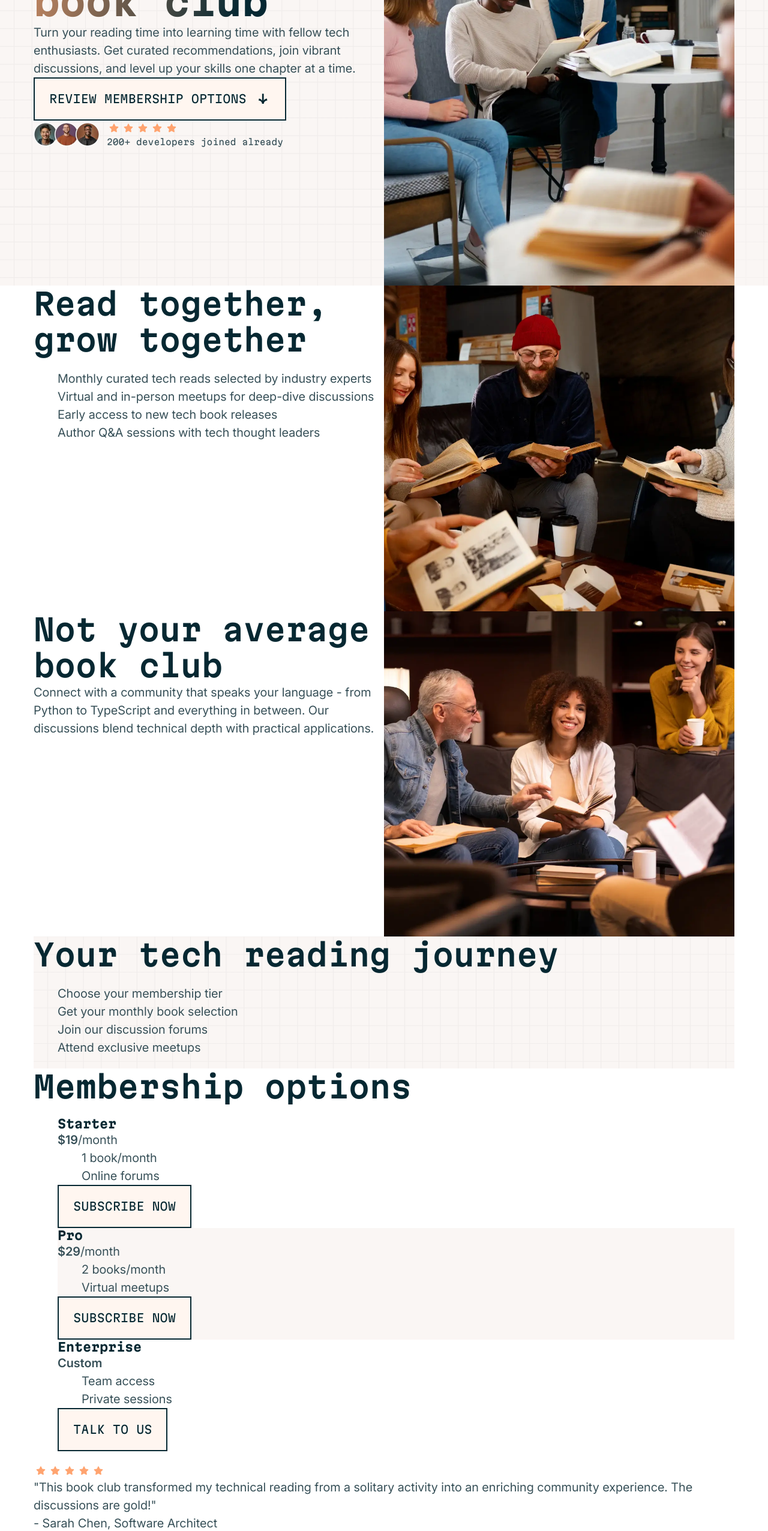
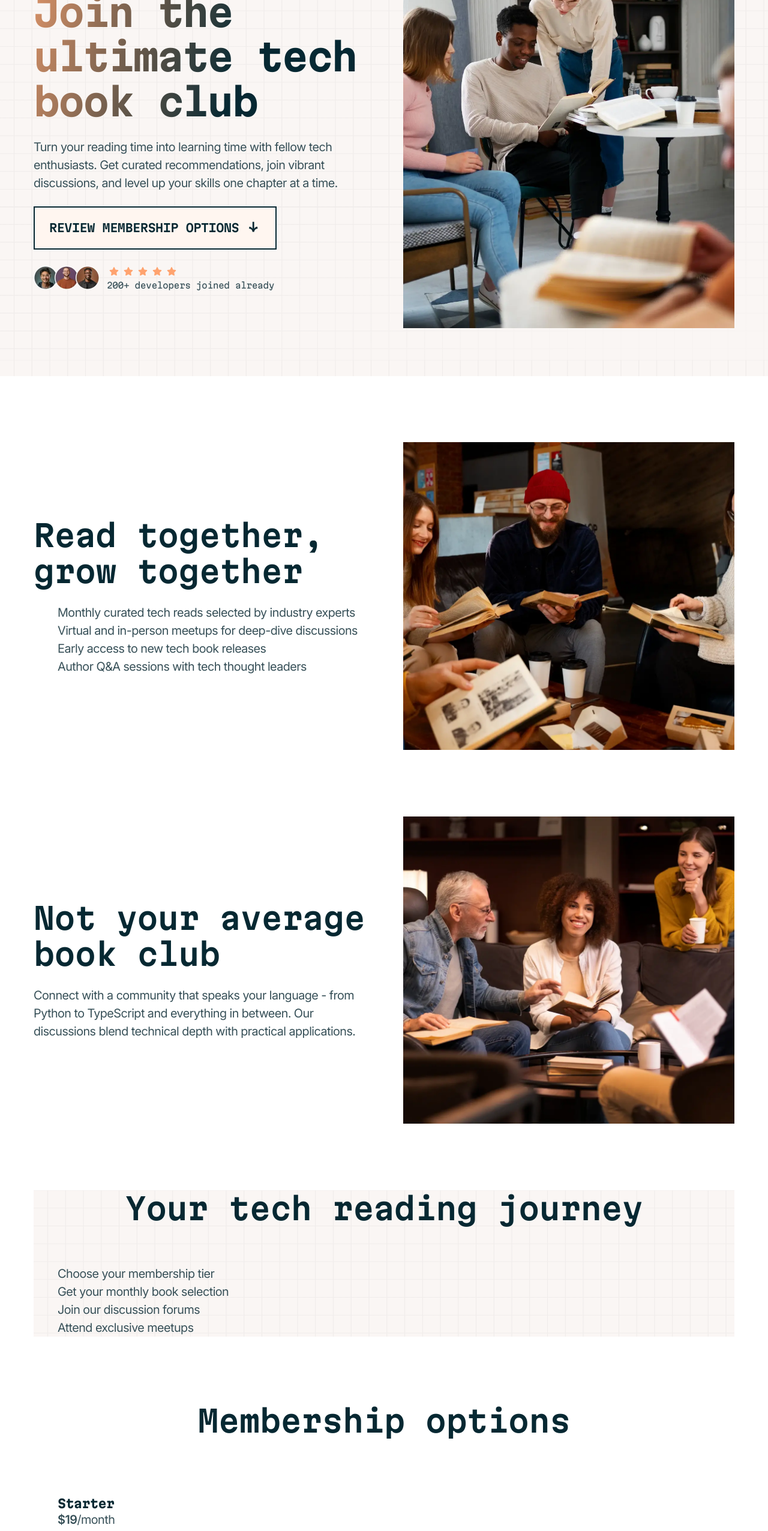
Before and after one commit to Frontend-Mentor-Project-Solutions/tech-book-club-landing-page, a plain HTML site: page index.html in a window 1280 px wide. Shown: the part 220-2772 px from the top of the page at 60% size. Drawn offline with Linux system fonts and the light colour scheme.

Commit message:
setup flow, footer layout

```diff
--- a/index.html
+++ b/index.html
@@ -16,24 +16,30 @@
     <title>Frontend Mentor | Tech book club</title>
   </head>
   <body>
+    <div data-flow="page">
       <div class="content-grid" data-bg="featured" data-bg-pattern="grid">
         <header>
           <img src="assets/images/logo.svg" alt="tech book club logo" />
         </header>
 
-      <section class="sidebar">
-        <div class="section-content">
+        <section class="sidebar hero">
+          <div data-flow="section-small">
             <h1>Join the ultimate tech book club</h1>
 
             <p>
               Turn your reading time into learning time with fellow tech
-            enthusiasts. Get curated recommendations, join vibrant discussions,
-            and level up your skills one chapter at a time.
+              enthusiasts. Get curated recommendations, join vibrant
+              discussions, and level up your skills one chapter at a time.
             </p>
 
             <a href="#" class="btn">
               <span>Review membership options</span>
-            <img src="assets/images/icon-arrow-down.svg" alt="" />
+              <svg width="24" height="25" fill="none" viewBox="0 0 24 25">
+                <path
+                  fill="currentColor"
+                  d="m3.96 14.956.72-3.12c1.224.12 2.328.504 3.264 1.2.936.696 1.584 1.512 1.896 2.496V3.676h2.76v11.856c.672-1.944 2.688-3.48 5.16-3.696l.72 3.12c-3.384.12-5.52 2.112-5.88 5.544H9.84c-.36-3.456-2.496-5.424-5.88-5.544Z"
+                />
+              </svg>
             </a>
 
             <div class="social-proof">
@@ -61,9 +67,9 @@
         </section>
       </div>
 
-    <main class="content-grid">
+      <main class="content-grid" data-flow="page">
         <section class="sidebar" data-layout="flipped">
-        <div class="section-content">
+          <div data-flow="section-small">
             <h2>Read together, grow together</h2>
 
             <ul>
@@ -81,12 +87,12 @@
         </section>
 
         <section class="sidebar">
-        <div class="section-content">
+          <div data-flow="section-small">
             <h2>Not your average book club</h2>
 
             <p>
-            Connect with a community that speaks your language - from Python to
-            TypeScript and everything in between. Our discussions blend
+              Connect with a community that speaks your language - from Python
+              to TypeScript and everything in between. Our discussions blend
               technical depth with practical applications.
             </p>
           </div>
@@ -97,8 +103,12 @@
           />
         </section>
 
-      <section data-bg="featured" data-bg-pattern="grid">
-        <h2>Your tech reading journey</h2>
+        <section
+          data-flow="section-large"
+          data-bg="featured"
+          data-bg-pattern="grid"
+        >
+          <h2 data-layout="center">Your tech reading journey</h2>
 
           <ol>
             <li>Choose your membership tier</li>
@@ -108,8 +118,8 @@
           </ol>
         </section>
 
-      <section>
-        <h2>Membership options</h2>
+        <section data-flow="section-large">
+          <h2 data-layout="center">Membership options</h2>
 
           <ul>
             <li>
@@ -122,7 +132,7 @@
                   <li>1 book/month</li>
                   <li>Online forums</li>
                 </ul>
-              <a href="#">Subscribe now</a>
+                <button>Subscribe now</button>
               </article>
             </li>
 
@@ -136,7 +146,7 @@
                   <li>2 books/month</li>
                   <li>Virtual meetups</li>
                 </ul>
-              <a href="#">Subscribe now</a>
+                <button>Subscribe now</button>
               </article>
             </li>
 
@@ -150,13 +160,13 @@
                   <li>Team access</li>
                   <li>Private sessions</li>
                 </ul>
-              <a href="#">Talk to us</a>
+                <button>Talk to us</button>
               </article>
             </li>
           </ul>
         </section>
 
-      <section>
+        <section data-layout="center" data-flow="section-small">
           <div class="stars">
             <img src="assets/images/icon-star.svg" alt="" />
             <img src="assets/images/icon-star.svg" alt="" />
@@ -170,18 +180,25 @@
             activity into an enriching community experience. The discussions are
             gold!"
           </blockquote>
-        <p>- Sarah Chen, Software Architect</p>
+          <p>Sarah Chen, Software Architect</p>
         </section>
       </main>
 
       <footer class="content-grid">
-      <div>
+        <div data-flow="section-small" data-layout="center">
           <h2>Ready to debug your reading list?</h2>
 
-        <a href="#" class="btn">
+          <a href="#" class="btn" data-bg="dark">
             <span>Review membership options</span>
-          <img src="assets/images/icon-arrow-up.svg" alt="" />
+
+            <svg width="24" height="25" fill="none" viewBox="0 0 24 25">
+              <path
+                fill="currentColor"
+                d="m3.96 8.742.72 3.12c1.224-.12 2.328-.504 3.264-1.2.936-.696 1.584-1.512 1.896-2.496v11.856h2.76V8.166c.672 1.944 2.688 3.48 5.16 3.696l.72-3.12c-3.384-.12-5.52-2.112-5.88-5.544H9.84c-.36 3.456-2.496 5.424-5.88 5.544Z"
+              />
+            </svg>
           </a>
+
           <div class="social-proof">
             <img
               src="assets/images/image-avatars.webp"
@@ -202,8 +219,8 @@
 
         <hr />
 
-      <div>
-        <p>© 2024 - Tech Book Club</p>
+        <div class="links">
+          <span>&copy; 2024 - Tech Book Club</span>
 
           <ul>
             <li>
@@ -213,11 +230,15 @@
             </li>
             <li>
               <a href="#">
-              <img src="assets/images/logo-linkedin.svg" alt="linkedin logo" />
+                <img
+                  src="assets/images/logo-linkedin.svg"
+                  alt="linkedin logo"
+                />
               </a>
             </li>
           </ul>
         </div>
       </footer>
+    </div>
   </body>
 </html>
--- a/styles.css
+++ b/styles.css
@@ -66,6 +66,7 @@ dd {
 ul,
 ol {
   list-style: none;
+  margin: 0;
 }
 
 /* Set core body defaults */
@@ -83,14 +84,6 @@ button,
 input,
 label {
   line-height: 1.2;
-}
-
-/* Balance text wrapping on headings */
-h1,
-h2,
-h3,
-h4 {
-  text-wrap: balance;
 }
 
 /* A elements that don't have a class get default styles */
@@ -149,8 +142,9 @@ select {
 
   /* Semantic tokens */
   --heading-text: var(--clr-neutral-900);
-  --heading-text-inverse-bg: var(--clr-neutral-100);
+  --heading-text-inverse: var(--clr-neutral-100);
   --body-text: var(--clr-neutral-700);
+  --body-text-inverse: var(--clr-neutral-0);
   --button-text: var(--clr-neutral-900);
   --dark-bg: var(--clr-neutral-900);
   --button-bg: var(--clr-light-salmon-50);
@@ -175,18 +169,21 @@ body {
   font-family: var(--ff-body);
   font-weight: 500;
   font-size: var(--fs-body-regular);
+  letter-spacing: -0.5px;
   color: var(--body-text);
 }
 
 h1,
 h2,
-h3 {
+h3,
+blockquote {
   font-family: var(--ff-heading);
   color: var(--heading-text);
 }
 
 h1 {
   font-size: var(--fs-heading-large);
+  letter-spacing: -2px;
   font-weight: 700;
   background-image: var(--gradient-text);
   background-clip: text;
@@ -200,6 +197,16 @@ h2 {
 
 h3 {
   font-size: var(--fs-heading-small);
+}
+
+blockquote {
+  font-size: var(--fs-body-large);
+  font-weight: 600;
+}
+
+hr {
+  width: 100%;
+  color: var(--clr-neutral-200);
 }
 
 /* layout */
@@ -224,27 +231,107 @@ h3 {
 }
 
 .sidebar {
+  --sidebar-gap: 4rem;
   display: grid;
   grid-template-columns: repeat(auto-fit, minmax(min(100%, 24rem), 1fr));
+  gap: var(--sidebar-gap);
+  place-items: center;
+}
+
+[data-flow="section-small"] > * + * {
+  margin-block-start: 1.5rem;
+}
+
+[data-flow="section-large"] > * + * {
+  margin-block-start: clamp(1.5rem, -0.706rem + 7.353vw, 4rem);
+}
+
+[data-flow="page"] > * + * {
+  margin-block-start: clamp(4rem, 2.25rem + 5.833vw, 7.5rem);
+}
+
+header {
+  padding-block-start: 2rem;
+}
+
+.hero {
+  padding-block-start: clamp(3rem, 2rem + 3.333vw, 5rem);
+  padding-block-end: 5rem;
+}
+
+footer {
+  background-color: var(--dark-bg);
+  background-image: url("assets/images/pattern-dark-bg.svg");
+  color: var(--body-text-inverse);
+  padding-block-start: clamp(3rem, 2rem + 3.333vw, 5rem);
+
+  h2 {
+    color: var(--heading-text-inverse);
+  }
+
+  hr {
+    color: var(--clr-neutral-700);
+    margin-block-start: 4rem;
+  }
+}
+
+.links {
+  display: flex;
+  flex-wrap: wrap;
+  gap: 1rem;
+  padding-block: 1.5rem;
+
+  span {
+    font-family: var(--ff-heading);
+    font-size: var(--fs-body-xsmall);
+    flex-basis: 0;
+    flex-grow: 999;
+    min-inline-size: 80%;
+    /* TODO: text align center when container wraps */
+  }
+
+  ul {
+    display: inherit;
+    align-items: center;
+    gap: 1.5rem;
+    padding: 0;
+    margin-inline: auto;
+  }
+}
+
+[data-layout="center"] {
+  text-align: center;
+  display: flex;
+  flex-flow: column;
+  align-items: center;
 }
 
 /* components */
 
-a[href="#"] {
+a.btn,
+button {
   font-family: var(--ff-heading);
   font-size: var(--fs-body-small);
+  font-weight: 600;
   text-decoration: none;
   text-transform: uppercase;
+  cursor: pointer;
 
   color: var(--button-text);
   background-color: var(--button-bg);
   border: 2px solid var(--button-border);
   padding-block: 1.25rem;
-  padding-inline: 1.5rem;
+  padding-inline: clamp(1rem, 0.559rem + 1.471vw, 1.5rem);
 
   display: flex;
   max-inline-size: fit-content;
-  gap: 1rem;
+  gap: 0.8rem;
+
+  &[data-bg="dark"] {
+    background-color: transparent;
+    color: currentColor;
+    border-color: currentColor;
+  }
 }
 
 .social-proof {
```
Lines whose indentation alone changed are shown as unchanged.
